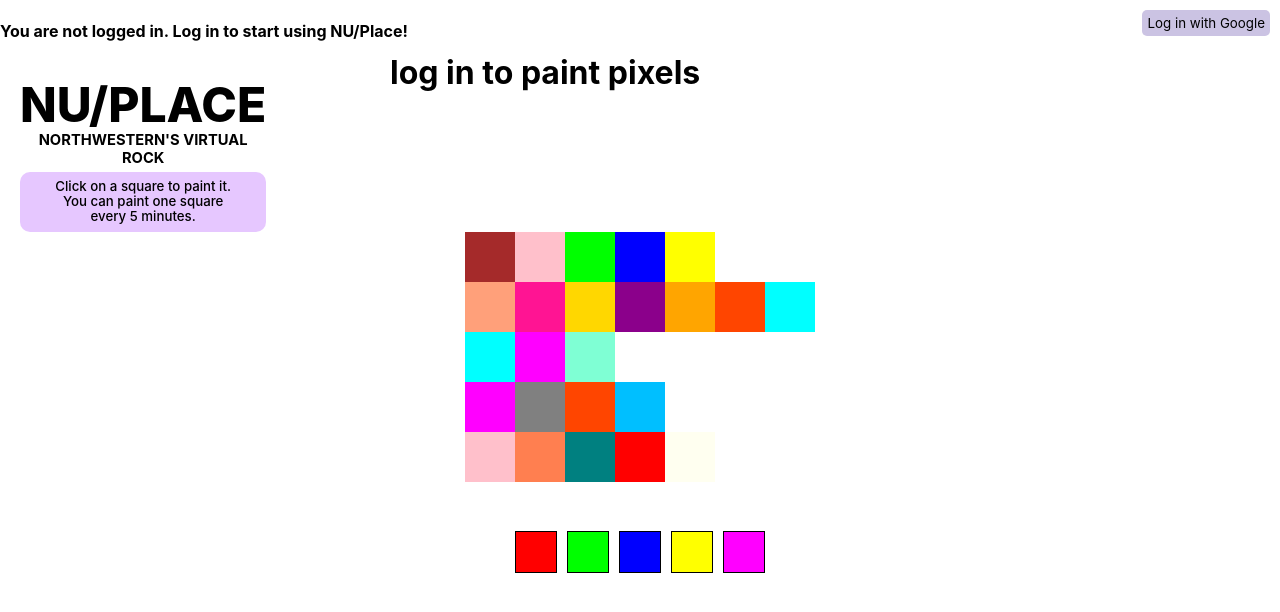
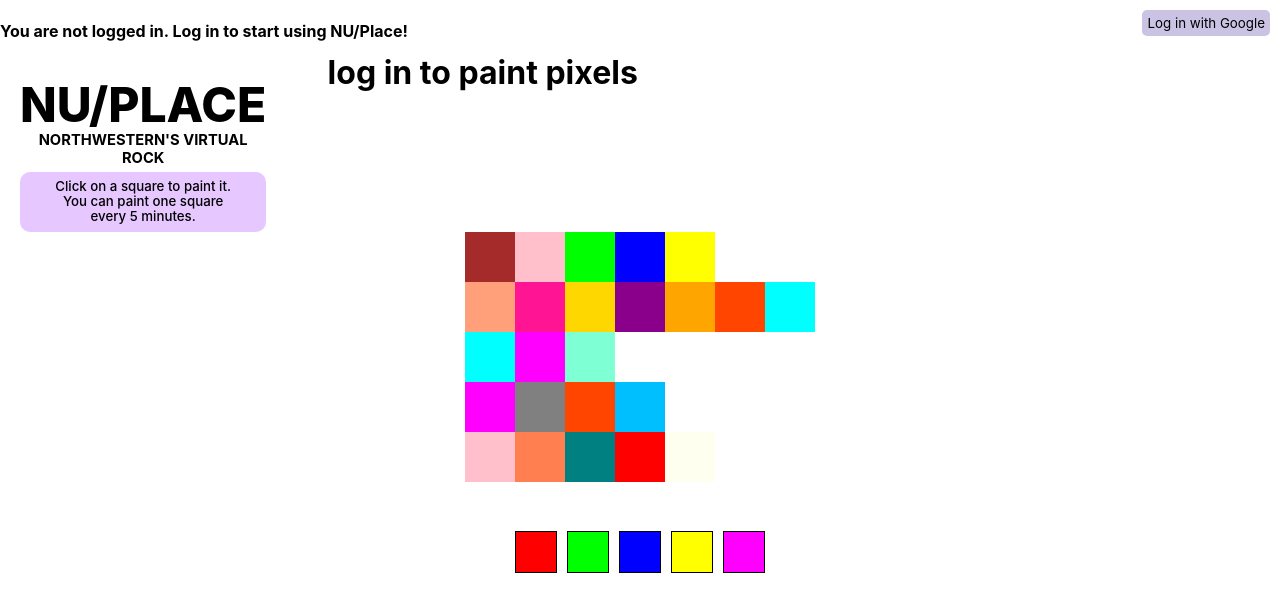
Before and after one commit to amyzliao/nu-place, a React (Create React App) app in the folder nu-place-firebase/: page / in a window 1280 px wide. Both pictures are taken after a click on the element 490 px from the left and 256 px from the top of the page. Shown: the top 612 px of the page. Built offline with nearby package versions, Linux system fonts and the light colour scheme; no server answers.

Commit message:
popup in one line

```diff
--- a/nu-place-firebase/src/components/Popup.css
+++ b/nu-place-firebase/src/components/Popup.css
@@ -1,21 +1,17 @@
 .popup{
     position: fixed;
     top: 0;
-    left: 0;
+    left: 27%;
     width: 100%;
-    height: 100vh;
     background-color: transparent;
+    margin-left: -50px;
 
-    display: flex;
-    justify-content: center;
-    align-items: start;
 }
 
 .popup-inner-window{
-    position: relative;
+    position: fixed;
     padding: 32px;
     width: 100%;
-    max-width: 500px;
 
 }
 
```
